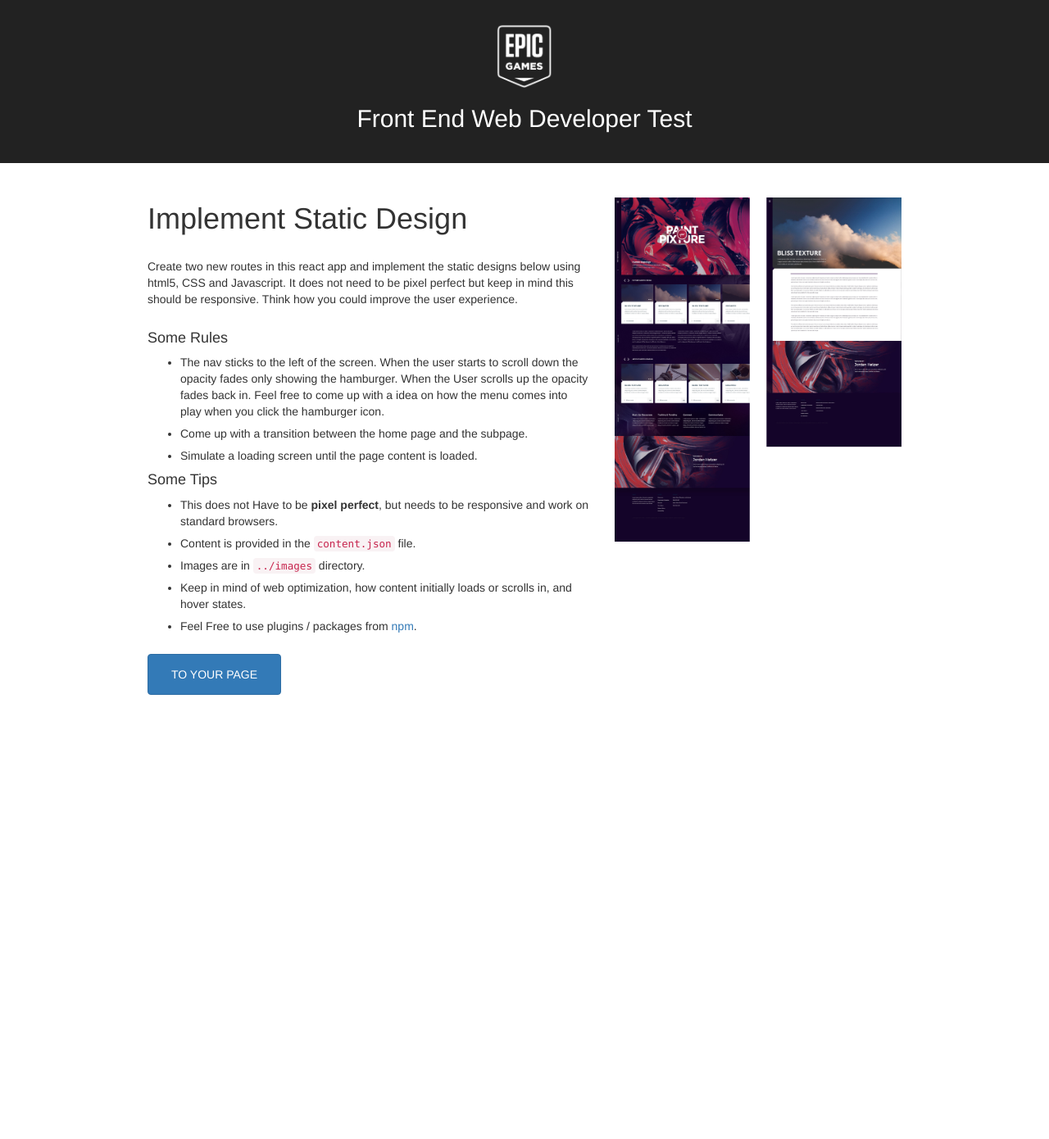
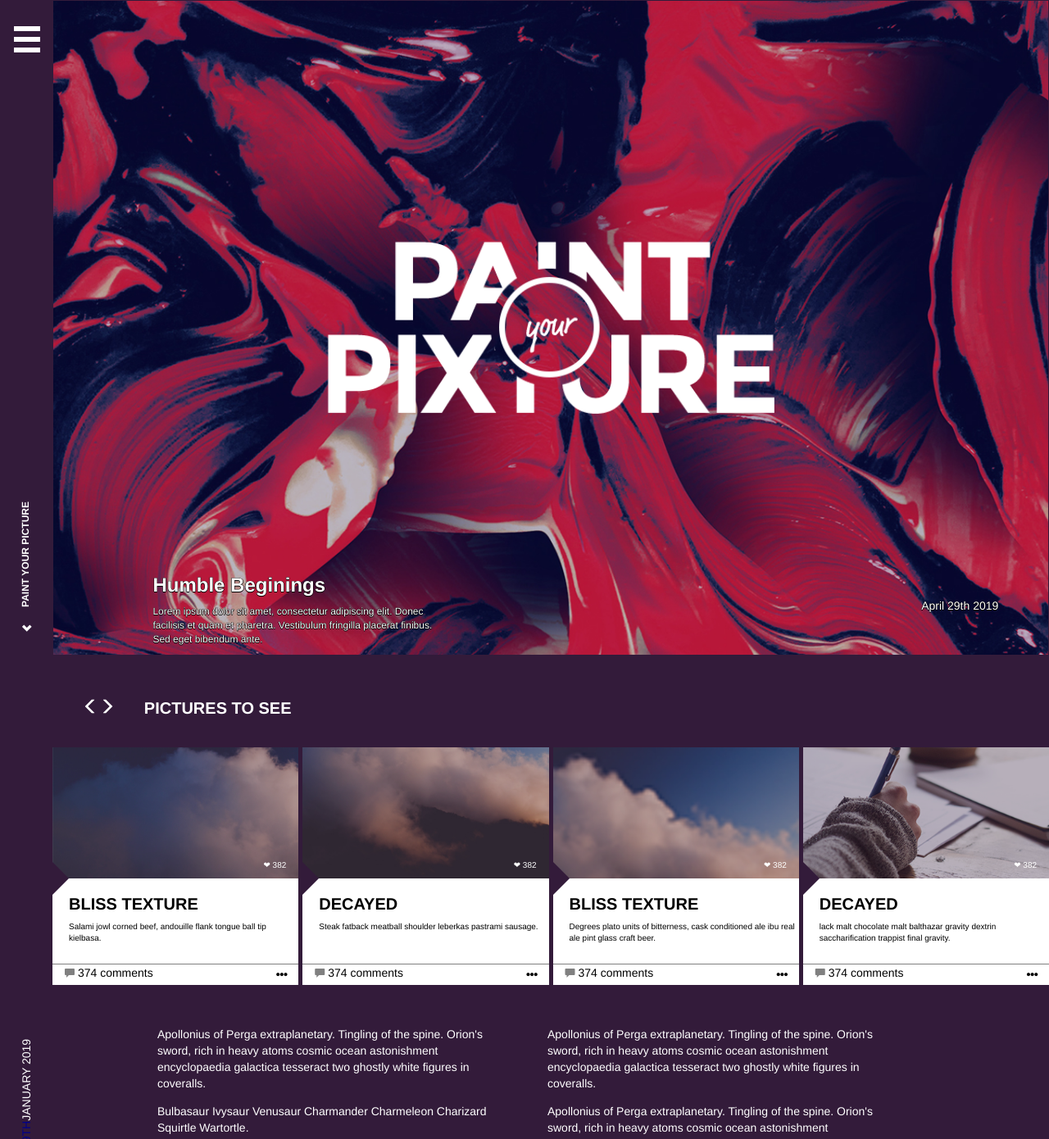
Before and after one commit to 2juicy/EpicGamesExercise, a React (Create React App) app: page /#/landing in a window 1280 px wide. Shown: the top 1390 px of the page at 82% size. Before the commit the page ends 890 px from the top, so only its background shows below. Built offline with nearby package versions, Linux system fonts and the light colour scheme.

Commit message:
trying to redeploy

```diff
--- a/package.json
+++ b/package.json
@@ -2,8 +2,10 @@
   "name": "epic-web-test",
   "version": "0.1.0",
   "private": true,
+  "homepage": "https://2juicy.github.io/EpicGamesExercise",
   "dependencies": {
     "bootstrap": "^3.3.7",
+    "gh-pages": "^2.0.1",
     "react": "^16.8.6",
     "react-burger-menu": "^2.6.10",
     "react-dom": "^16.8.6",
--- a/src/components/Article/Article.js
+++ b/src/components/Article/Article.js
@@ -6,7 +6,7 @@
     <React.Fragment>
       <div
         style={{
-          backgroundImage: `url(images/assets/background3.jpg)`,
+          backgroundImage: `url(/images/assets/background3.jpg)`,
           height: height
         }}
         className="article"
--- a/src/components/Intro/Intro.js
+++ b/src/components/Intro/Intro.js
@@ -5,7 +5,7 @@
   return (
     <div
       style={{
-        backgroundImage: `url(images/assets/${props.image.backgroundImage})`,
+        backgroundImage: `url(/images/assets/${props.image.backgroundImage})`,
         height: props.height
       }}
       className="intro"
@@ -13,7 +13,7 @@
       <img
         className="intro-logo"
         alt="Logo"
-        src={`images/assets/${props.image.logo}`}
+        src={`/images/assets/${props.image.logo}`}
       />
       <div className="intro-text">
         <h3>{props.image.title}</h3>
--- a/src/components/Signature/Signature.js
+++ b/src/components/Signature/Signature.js
@@ -5,7 +5,7 @@
   return (
     <div
       style={{
-        backgroundImage: `url(images/assets/${signature.backgroundImage})`
+        backgroundImage: `url(/images/assets/${signature.backgroundImage})`
       }}
       className="signature"
     >
--- a/src/components/Slider/Slider.js
+++ b/src/components/Slider/Slider.js
@@ -17,7 +17,7 @@
               <img
                 className="slider-image"
                 alt={slide.title}
-                src={`images/assets/${slide.image}`}
+                src={`/images/assets/${slide.image}`}
               />
               <div className="cut-img-text">❤︎ 382</div>
             </div>
--- a/src/pages/home/Home.js
+++ b/src/pages/home/Home.js
@@ -9,7 +9,7 @@
     <div className="page">
       <div className="App-header text-center">
         <img
-          src={process.env.PUBLIC_URL + "images/EGLogo.png"}
+          src={process.env.PUBLIC_URL + "/images/EGLogo.png"}
           className="App-logo"
           alt="logo"
         />
@@ -76,13 +76,13 @@
           </div>
           <div className="col-md-4 design">
             <a
-              href={process.env.PUBLIC_URL + "images/Design.jpg"}
+              href={process.env.PUBLIC_URL + "/images/Design.jpg"}
               target="_blank"
               title="See Full Image"
               rel="noopener noreferrer"
             >
               <img
-                src={process.env.PUBLIC_URL + "images/Design.jpg"}
+                src={process.env.PUBLIC_URL + "/images/Design.jpg"}
                 alt="designToFollow"
                 className="img-responsive"
               />
```
Also changed, not shown: src/App.js (+8 -1 lines), 1 other file (tests, documents, lock files or other folders).
